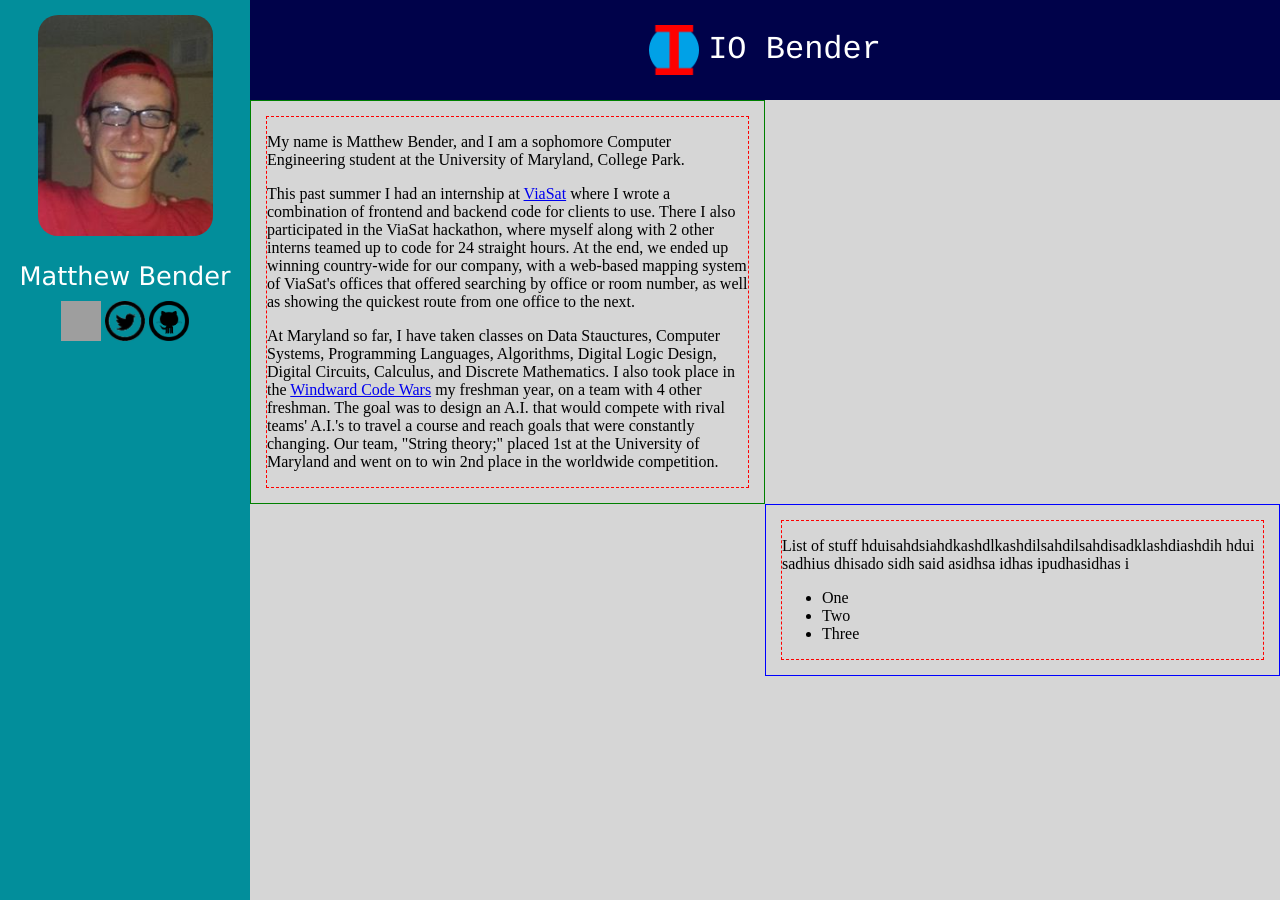
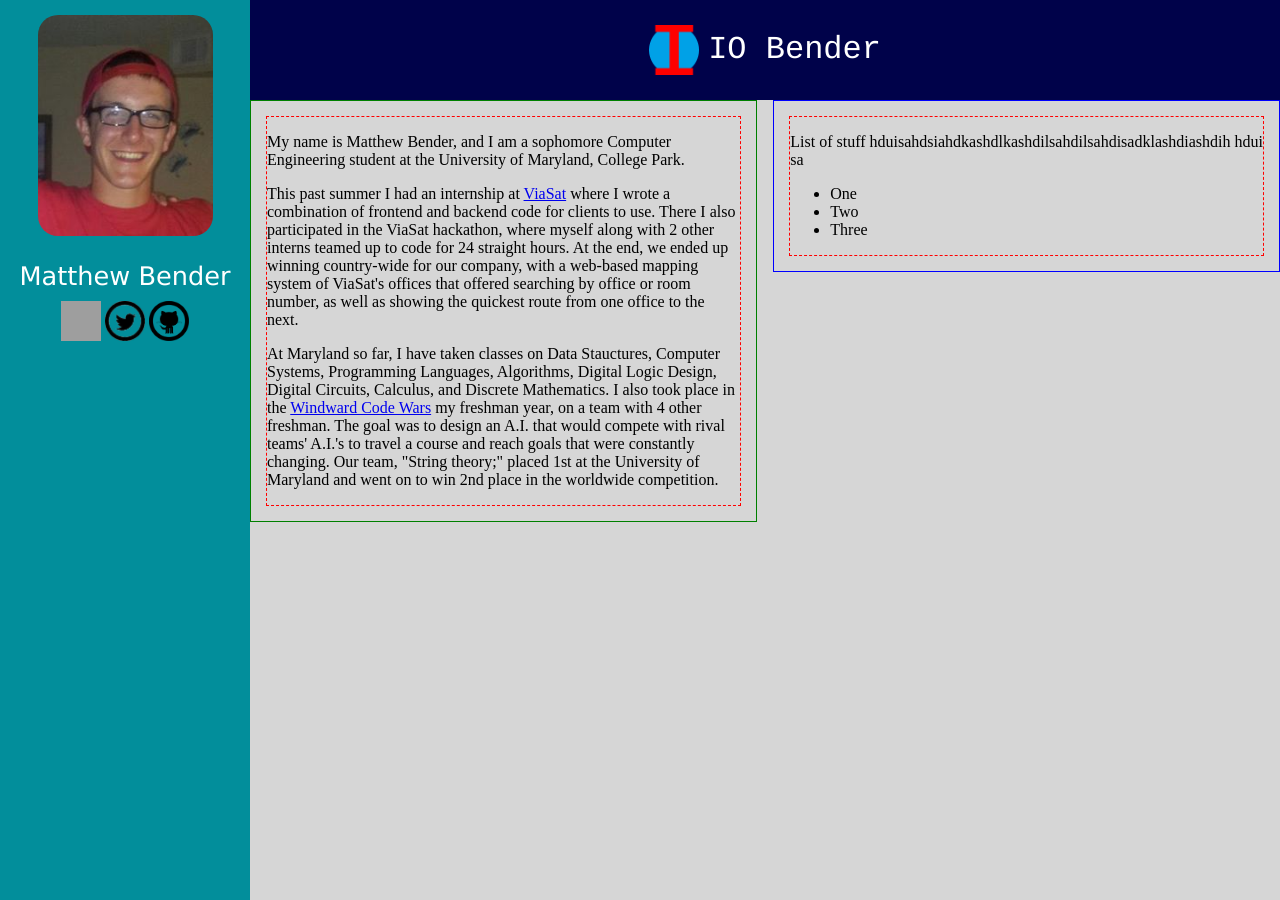
Before and after one commit to iobender/IOBender, a PHP site: page /dev/index.html in a window 1280 px wide. Run offline with PHP 8.4, Linux system fonts and the light colour scheme; grey boxes are pictures that could not be loaded.

Commit message:
Fixed floating text and list in content

```diff
--- a/dev/index.css
+++ b/dev/index.css
@@ -50,9 +50,8 @@ div {
 
 #content-text-wrapper {
 	border: 1px green solid;
-	margin-right: 50%;
+	width: 49%;
 	float: left;
-	display: inline;
 }
 
 #content-text {
@@ -62,9 +61,8 @@ div {
 
 #content-list-wrapper {
 	border: 1px blue solid;
-	margin-left: 50%;
+	width: 49%;
 	float: right;
-	display: inline;
 }
 
 #content-list {
--- a/dev/index.html
+++ b/dev/index.html
@@ -28,7 +28,7 @@
 		</div></div>
 
 		<div id="content-list-wrapper"><div id="content-list">
-			<p>List of stuff hduisahdsiahdkashdlkashdilsahdilsahdisadklashdiashdih hdui sadhius dhisado sidh said asidhsa idhas ipudhasidhas i</p>
+			<p>List of stuff hduisahdsiahdkashdlkashdilsahdilsahdisadklashdiashdih hdui sa</p>
 			<ul>
 				<li>One</li>
 				<li>Two</li>
```
